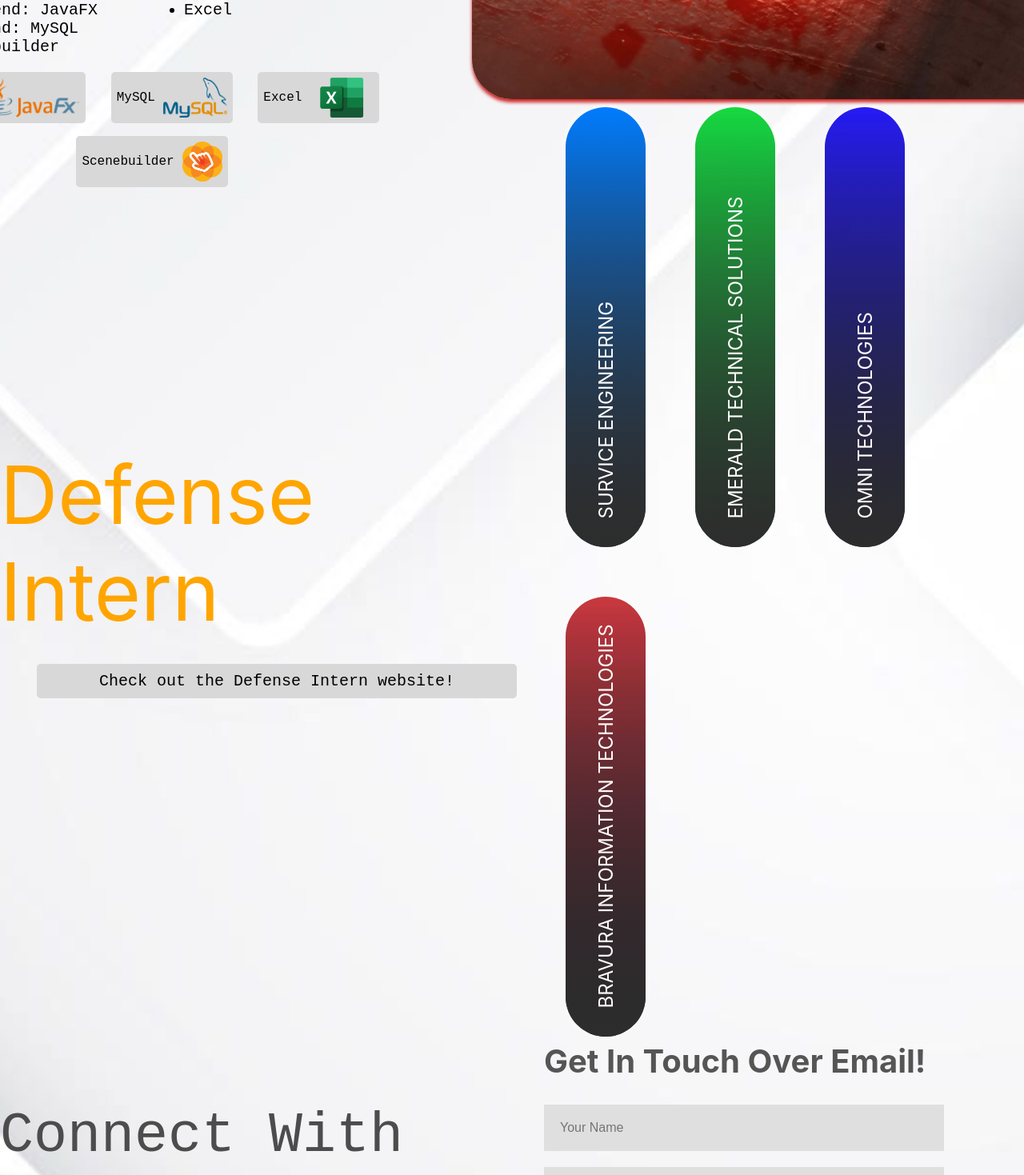
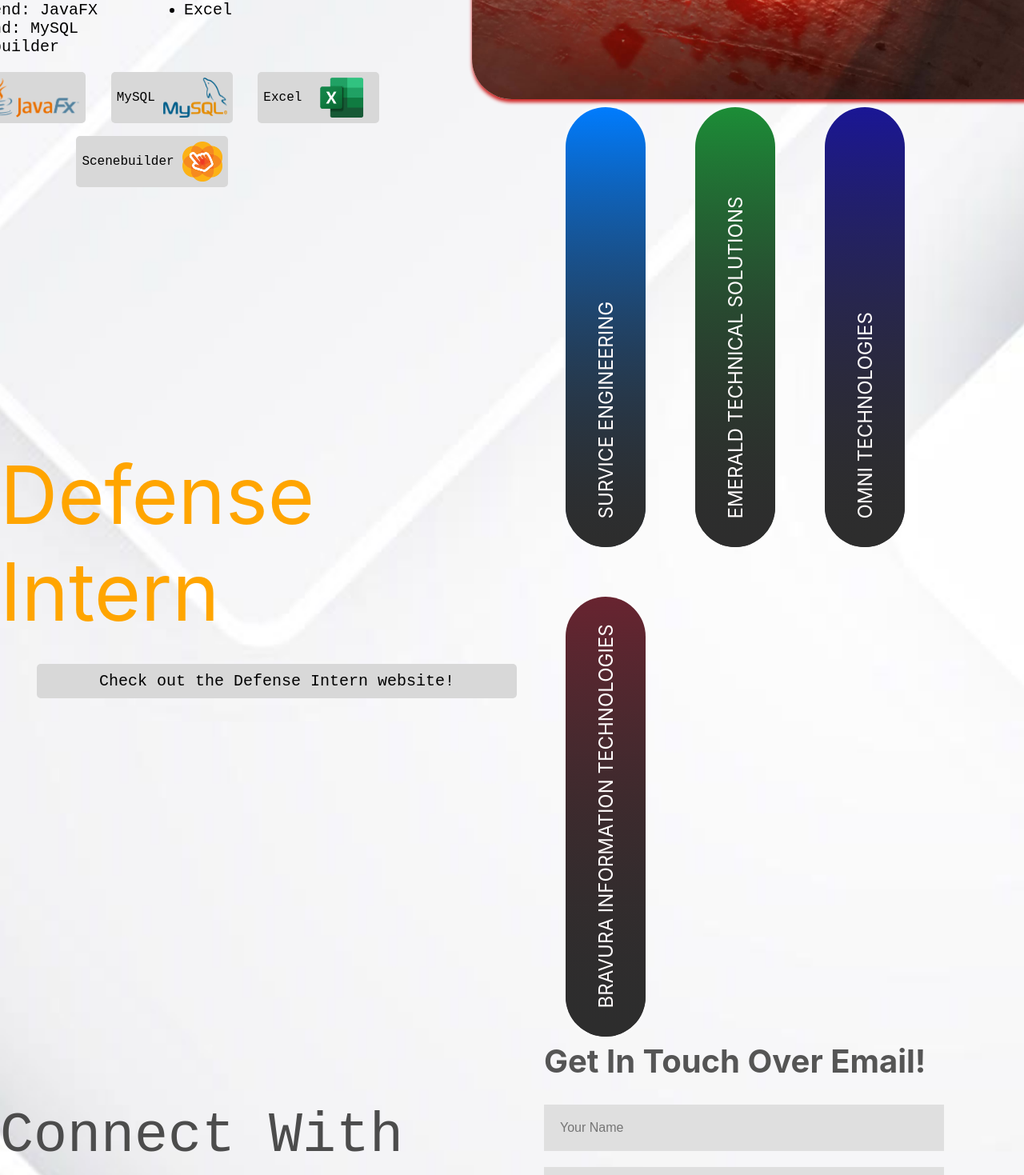
Before and after one commit to karamdeep1/WebsitePortfolio, a React (Create React App) app: page / in a window 1280 px wide. Shown: the part 2900-4369 px from the top of the page at 80% size. Built offline with nearby package versions, Linux system fonts and the light colour scheme; the HTML template or start-up script is replaced by a standard one.

Commit message:
some bugs regarding the cards fixed

```diff
--- a/src/App.css
+++ b/src/App.css
@@ -301,13 +301,13 @@ html{
   border-radius: 10px;
 }
 .card:nth-of-type(2){
-  background-image: url("../public/Images/GreenGradient.avif");
+  background: linear-gradient(180deg, #1c8d37  0%, #2d2d2d 100%);
 }
 .card:nth-of-type(3){
-  background-image: url("../public/Images/BlueGradient.avif");
+  background: linear-gradient(180deg, #1a1695  0%, #2d2d2d 100%);
 }
 .card:nth-of-type(4){
-  background-image: url("../public/Images/RedGradient.jpg");
+  background: linear-gradient(180deg, #682430  0%, #2d2d2d 100%);
 }
 .cardbody{
   padding: 10em;
```
